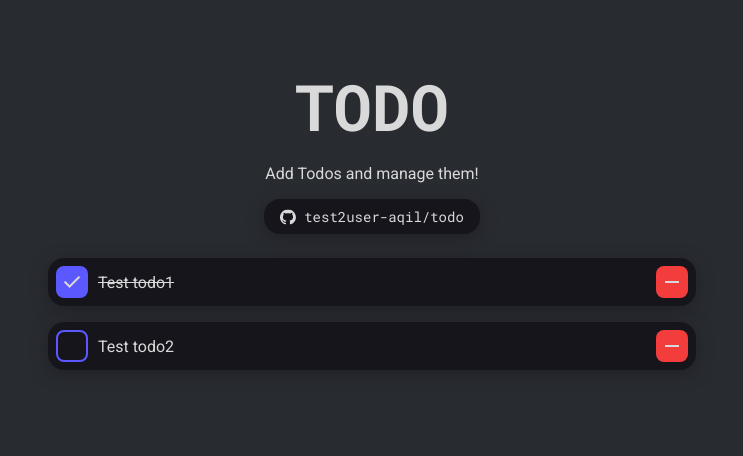
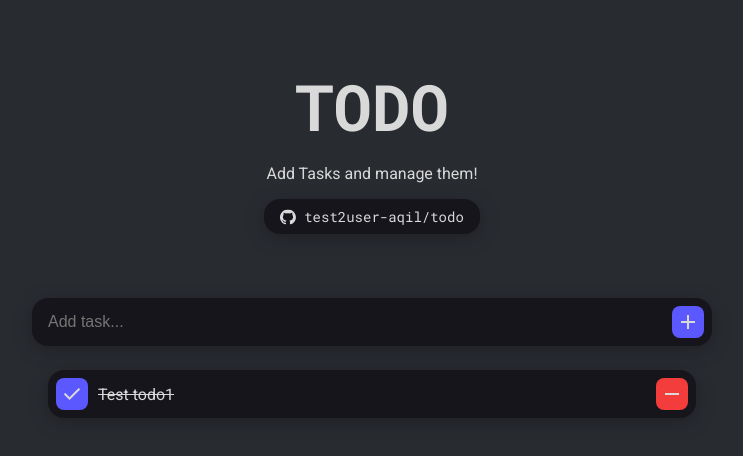
Before and after one commit to test2user-aqil/todo, a SvelteKit app: page / in a window 1280 px wide. Shown: the top 456 px of the page, without its empty margins (268-1011 px from the left). Built offline with nearby package versions, Linux system fonts and the light colour scheme.

Commit message:
feat: create `TodoForm.svelte`

```diff
--- a/src/app.html
+++ b/src/app.html
@@ -3,6 +3,10 @@
 	<head>
 		<meta charset="utf-8" />
 		<link rel="icon" href="https://test2user-aqil.github.io/avatar@circle1024.png" />
+		<link
+			rel="stylesheet"
+			href="https://fonts.googleapis.com/css2?family=Material+Symbols+Outlined:opsz,wght,FILL,GRAD@20..48,100..700,0..1,-50..200"
+		/>
 		<meta name="viewport" content="width=device-width" />
 		%sveltekit.head%
 	</head>
--- a/src/lib/components/Todo.svelte
+++ b/src/lib/components/Todo.svelte
@@ -42,7 +42,6 @@
 		display: flex;
 		align-items: center;
 		justify-content: center;
-		background: var(--accent-2);
 		border-radius: 0.5rem;
 		width: 2rem;
 		height: 2rem;
--- /dev/null
+++ b/src/lib/components/TodoForm.svelte
@@ -0,0 +1,54 @@
+<script lang="ts">
+</script>
+
+<form method="post">
+	<input type="text" placeholder="Add task..." />
+	<button type="submit"><span class="material-symbols-outlined"> add </span></button>
+</form>
+
+<style>
+	form {
+		display: flex;
+		flex-direction: row;
+		align-items: center;
+		padding: 0.5rem;
+		background: var(--dark-1);
+		gap: 0.625rem;
+		border-radius: 1rem;
+		height: 3rem;
+		width: 100%;
+		filter: drop-shadow(var(--drop-shadow));
+	}
+
+	input {
+		background-color: var(--dark-1);
+		border: none;
+		padding-left: 0.5rem;
+		outline: 0;
+		color: var(--fg);
+		flex-grow: 1;
+		font-size: 1rem;
+	}
+	.material-symbols-outlined {
+		display: flex;
+		align-items: center;
+		justify-content: center;
+		width: 2rem;
+		height: 2rem;
+	}
+	button {
+		border: none;
+		border-radius: 0.5rem;
+		display: flex;
+		align-items: center;
+		justify-content: center;
+		height: 2rem;
+		widows: 2rem;
+		background: var(--accent-1);
+		cursor: pointer;
+	}
+
+	.material-symbols-outlined {
+		color: var(--fg);
+	}
+</style>
--- a/src/routes/+page.svelte
+++ b/src/routes/+page.svelte
@@ -2,28 +2,26 @@
 	import '$lib/style.css';
 	import GithubLink from '$lib/components/GithubLink.svelte';
 	import Todo from '$lib/components/Todo.svelte';
+	import TodoForm from '$lib/components/TodoForm.svelte';
 </script>
 
 <svelte:head>
 	<title>Todo &bull; test2user-aqil</title>
-	<link
-		rel="stylesheet"
-		href="https://fonts.googleapis.com/css2?family=Material+Symbols+Outlined:opsz,wght,FILL,GRAD@20..48,100..700,0..1,-50..200"
-	/>
 </svelte:head>
 
 <div class="container">
 	<div class="header">
 		<h1>TODO</h1>
-		<p>Add Todos and manage them!</p>
+		<p>Add Tasks and manage them!</p>
 		<GithubLink />
 	</div>
 
 	<div class="content">
-		<div class="input" />
+		<div class="form">
+			<TodoForm />
+		</div>
 		<div class="todos">
-			<Todo id={1} title="Test todo1" completed={true} />
-			<Todo id={2} title="Test todo2" completed={false} />
+			<Todo id={Date.now()} title="Test todo1" completed={true} />
 		</div>
 	</div>
 </div>
@@ -36,6 +34,7 @@
 		display: flex;
 		flex-direction: column;
 		align-items: center;
+		gap: 4rem;
 	}
 
 	.header {
@@ -53,6 +52,13 @@
 		align-self: stretch;
 	}
 
+	.form {
+		display: flex;
+		flex-direction: column;
+		align-items: center;
+		width: 100%;
+	}
+
 	.todos {
 		display: flex;
 		flex-direction: column;
```
